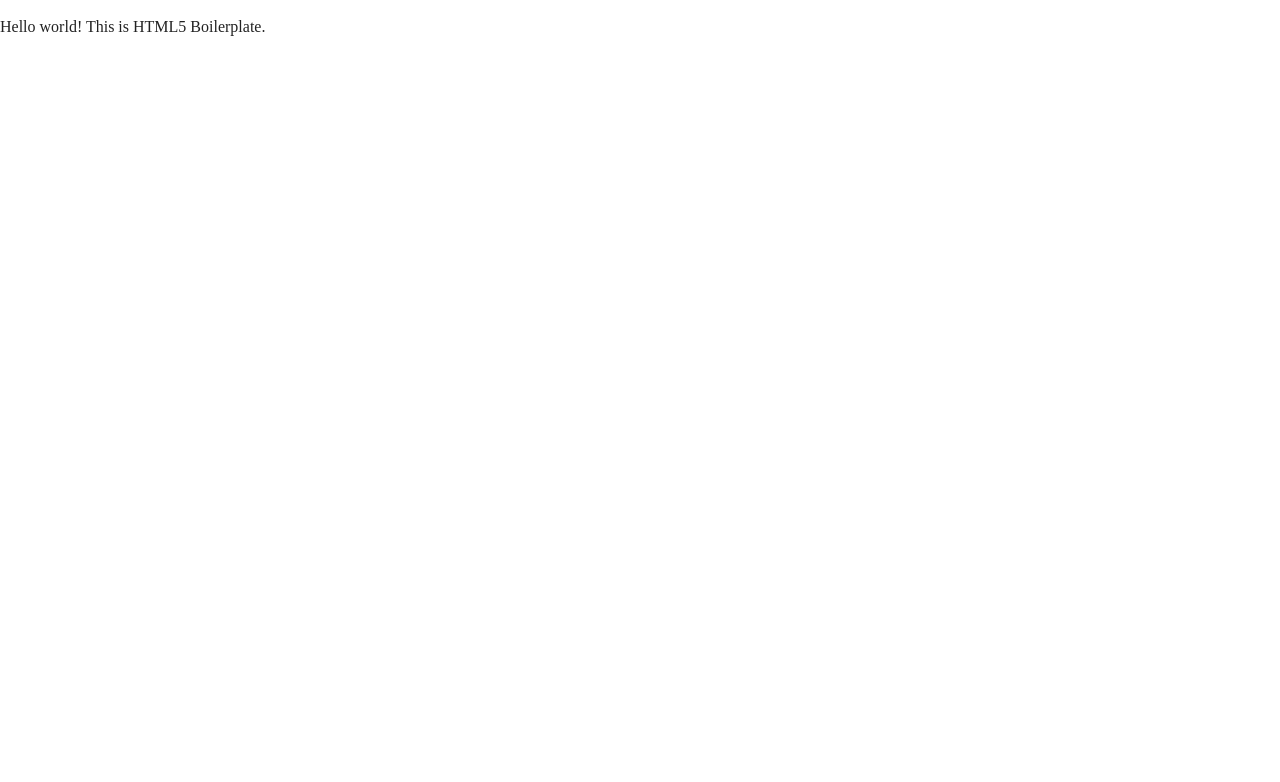
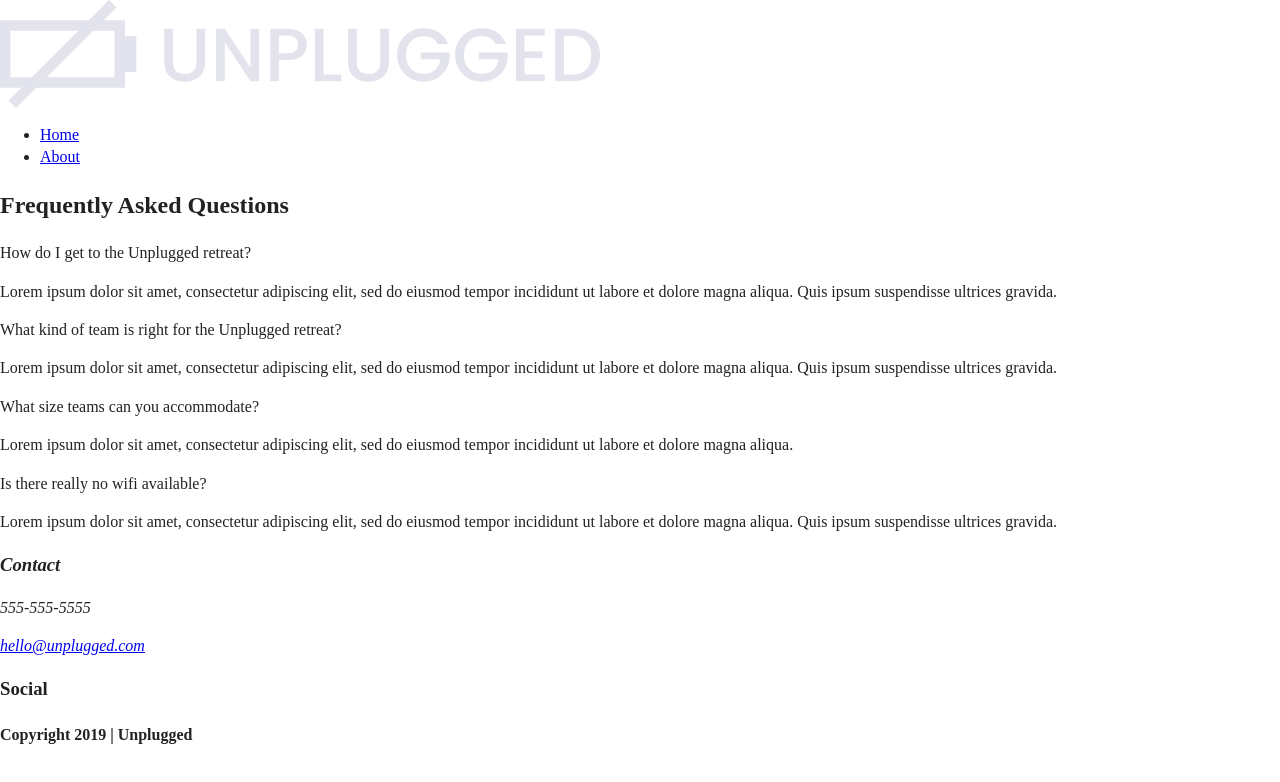
Before and after one commit to RingyDingy/tech-retreat, a website: page faq/index.html in a window 1280 px wide. Drawn offline with Linux system fonts and the light colour scheme.

Commit message:
Structure and text-based content for all pages complete

```diff
--- a/faq/index.html
+++ b/faq/index.html
@@ -24,14 +24,92 @@
 
 <body>
 
-  <!-- Add your site or application content here -->
-  <p>Hello world! This is HTML5 Boilerplate.</p>
   <script src="../js/vendor/modernizr-3.11.2.min.js"></script>
   <script src="../js/plugins.js"></script>
   <script src="../js/main.js"></script>
 
+  <header class="content-wrapper">
+
+    <div class="content-wrapper">
+      <a href="#"> <img src="../img/unpluggedlogo.png" alt="unplugged logo"></a>
+      <div class="header-divider"></div>
+      <nav>
+        <ul>
+          <li><a href="../index.html" target="_blank">Home</a></li>
+          <li><a href="../about/index.html" target="_blank">About</a></li>
+        </ul>
+      </nav>
+    </div>
+  </header>
+
+  <main>
+    <div class="content-wrapper">
+      <h2>Frequently Asked Questions</h2>
+
+        <article>
+          <p class="question">How do I get to the Unplugged retreat?</p>
+          <p class="answer">Lorem ipsum dolor sit amet, consectetur adipiscing elit, sed do eiusmod tempor incididunt ut labore et dolore magna aliqua. Quis ipsum suspendisse ultrices gravida.</p>
+        </article>
+
+        <article>
+          <p class="question">What kind of team is right for the Unplugged retreat?</p>
+          <p class="answer">Lorem ipsum dolor sit amet, consectetur adipiscing elit, sed do eiusmod tempor incididunt ut labore et dolore magna aliqua. Quis ipsum suspendisse ultrices gravida.</p>
+        </article>
+
+        <article>
+          <p class="question">What size teams can you accommodate?</p>
+          <p class="answer">Lorem ipsum dolor sit amet, consectetur adipiscing elit, sed do eiusmod tempor incididunt ut labore et dolore magna aliqua. </p>
+        </article>
+
+        <article>
+          <p class="question">Is there really no wifi available?</p>
+          <p class="answer">Lorem ipsum dolor sit amet, consectetur adipiscing elit, sed do eiusmod tempor incididunt ut labore et dolore magna aliqua. Quis ipsum suspendisse ultrices gravida. </p>
+        </article>
+
+    </div>
+  </main>
+
+
+
+
+
+  <footer>
+
+    <div class="content-wrapper">
+      <div class="footer-content">
+        <div class="contact">
+          <address>
+            <h3>Contact</h3>
+            <p>555-555-5555</p>
+            <p><a href="mailto:hello@unplugged.com" target="_blank">hello@unplugged.com</a></p>
+          </address>
+        </div>
+        <div class="social">
+          <h3>Social</h3>
+          <div class="social-icons">
+            <p><a href="https://www.facebook.com/yoursite" target="_blank"></a></p>
+            <p><a href="https://www.twitter.com" target="_blank"></a></p>
+            <p><a href="https://www.instagram.com" target="_blank"></a></p>
+          </div>
+          <div class="copyright">
+            <h4>Copyright 2019 | Unplugged</h4>
+          </div>
+        </div>
+      </div>
+    </div>
+
+    <nav>
+    </nav>
+
+  </footer>
+
+
+
   <!-- Google Analytics: change UA-XXXXX-Y to be your site's ID. -->
-  <script>
+
+
+
+<script>
     window.ga = function () { ga.q.push(arguments) }; ga.q = []; ga.l = +new Date;
     ga('create', 'UA-XXXXX-Y', 'auto'); ga('set', 'anonymizeIp', true); ga('set', 'transport', 'beacon'); ga('send', 'pageview')
   </script>
```
